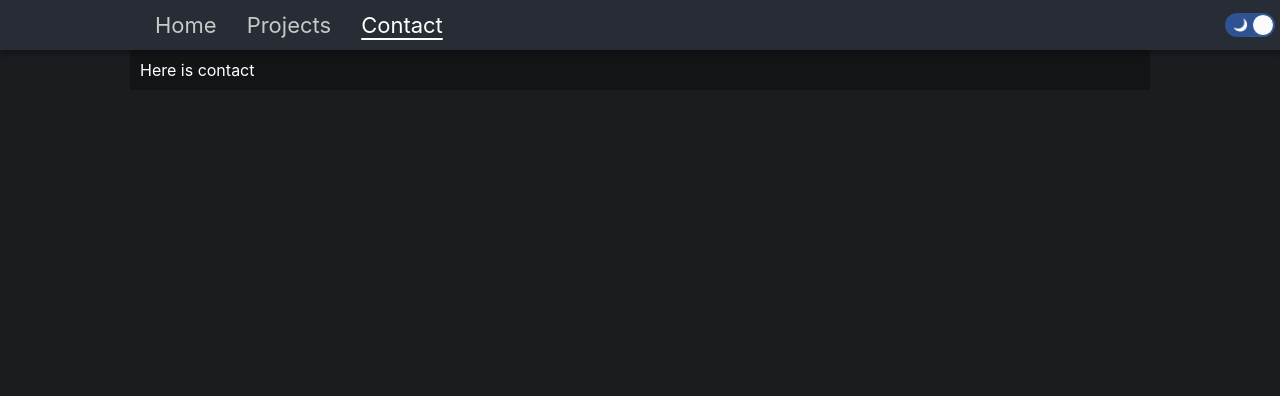
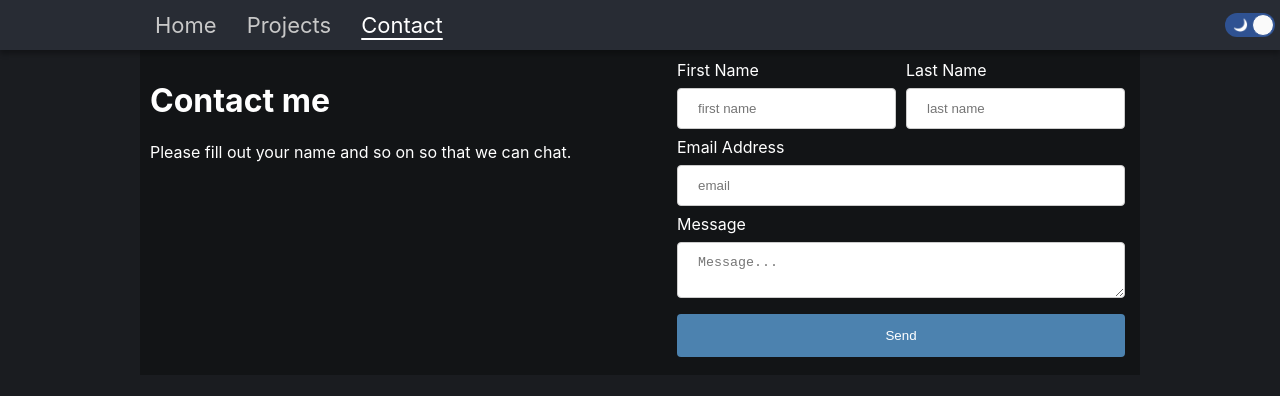
Before and after one commit to Markus98/home-page-front, a React (Create React App) app: page /contact in a window 1280 px wide. Shown: the top 396 px of the page. Built offline with nearby package versions, Linux system fonts and the light colour scheme.

Commit message:
Initial contactpage

```diff
--- a/src/App.css
+++ b/src/App.css
@@ -23,9 +23,36 @@
   animation: fade 0.4s ease-in;
 }
 
+.App-content {
+  display: flex;
+  width: 100%;
+}
+
+.App-content-area {
+  width: 80%;
+  max-width: 1000px;
+  display: flex;
+  background-color: rgba(0, 0, 0, 0.3);
+  padding-top: 10px;
+  padding-bottom: 10px;
+  animation: fade 0.4s ease-in;
+}
+
+.App-content-side {
+  flex: 1;
+  display: flex;
+}
+
 @media only screen and (max-width: 600px) {
   .ContentTextArea {
     width: 100%;
+  }
+  .App-content-area {
+    width: 100%;
+  }
+  .App-content-side {
+    display: none;
+    visibility: hidden;
   }
 }
 
--- a/src/App.js
+++ b/src/App.js
@@ -4,6 +4,7 @@ import Header from './components/Header'
 import HomePage from './components/HomePage';
 import ProjectsPage from './components/ProjectsPage';
 import BlogPage from './components/BlogPage'
+import ContactPage from './components/ContactPage';
 
 function App() {
 
@@ -19,9 +20,7 @@ function App() {
             <ProjectsPage/>
           </Route>
           <Route path="/contact">
-            <div className="ContentTextArea">
-              Here is contact
-            </div>
+            <ContactPage/>
           </Route>
           <Route path="/:page">
             <div>Resource not found.</div>
--- /dev/null
+++ b/src/components/ContactPage.css
@@ -0,0 +1,72 @@
+.contact-page {
+    display: flex;
+    flex-wrap: wrap;
+    width: 100%;
+    padding-inline: 10px;
+}
+
+.contact-page__form {
+    display: flex;
+    flex-direction: column;
+
+}
+
+.contact-page__form__input {
+    display: flex;
+    flex-direction: column;
+    padding-inline: 5px;
+    flex: 1;
+}
+
+input[type=text], select {
+    width: 100%;
+    padding: 12px 20px;
+    margin: 8px 0;
+    display: inline-block;
+    border: 1px solid #ccc;
+    border-radius: 4px;
+    box-sizing: border-box;
+}
+
+textarea {
+    width: 100%;
+    padding: 12px 20px;
+    margin: 8px 0;
+    display: inline-block;
+    border: 1px solid #ccc;
+    border-radius: 4px;
+    box-sizing: border-box;
+    resize: vertical;
+}
+
+
+.contact-page__info {
+    flex: 1;
+    min-width: 40%;
+    padding-right: 5px;
+}
+
+#name-input {
+    display: flex;
+}
+
+input[type=submit] {
+    width: 100%;
+    background-color: #4c82af;
+    color: white;
+    padding: 14px 20px;
+    margin: 8px 0;
+    border: none;
+    border-radius: 4px;
+    cursor: pointer;
+}
+
+#sendButton {
+    padding-inline: 5px
+}
+
+@media only screen and (max-width: 600px) {
+    .contact-page__form {
+        width: 100%;
+    }
+}
--- /dev/null
+++ b/src/components/ContactPage.js
@@ -0,0 +1,44 @@
+import './ContactPage.css';
+
+function ContactPage() {
+
+    return (
+        <div className="App-content">
+            <div className="App-content-side"></div>
+            <div className="App-content-area">
+                <div className="contact-page">
+                    <div className="contact-page__info">
+                        <h1>Contact me</h1>
+                        <p>Please fill out your name and so on so that we can chat.</p>
+                    </div>
+                    <form className="contact-page__form">
+                        <div id="name-input">
+                            <div className="contact-page__form__input">
+                                <label for="fname">First Name</label>
+                                <input type="text" required="true" name="firstname" id="fname" placeholder="first name" />
+                            </div>
+                            <div className="contact-page__form__input">
+                                <label for="lname">Last Name</label>
+                                <input type="text" required="true" name="lastname"  id="lname" placeholder="last name" />
+                            </div>
+                        </div>
+                        <div className="contact-page__form__input">
+                            <label for="email">Email Address</label>
+                            <input type="text" required="true" name="email"  id="email" placeholder="email" />
+                        </div>
+                        <div className="contact-page__form__input">
+                            <label for="msg">Message</label>
+                            <textarea required="true" name="message"  id="msg"  placeholder="Message..." />
+                        </div>
+                        <div id="sendButton">
+                            <input type="submit" value="Send"/>
+                        </div>
+                    </form>
+                </div>
+            </div>
+            <div className="App-content-side"></div>
+        </div>
+    );
+}
+
+export default ContactPage;
--- a/src/components/Header.css
+++ b/src/components/Header.css
@@ -27,7 +27,7 @@
         display: none;
     }
     .App-header-right {
-        visibility: hidden;
+        /* visibility: hidden; */
         display: none;
     }
 }
```
